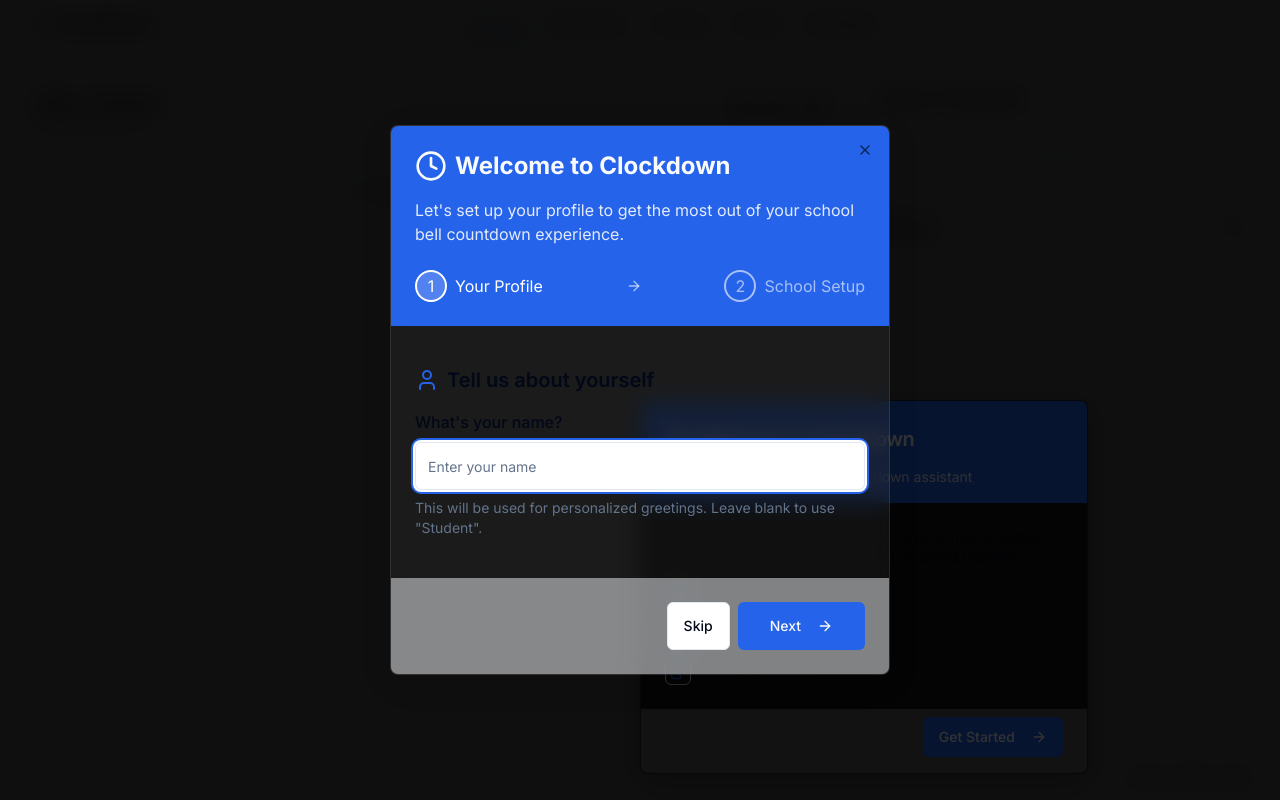
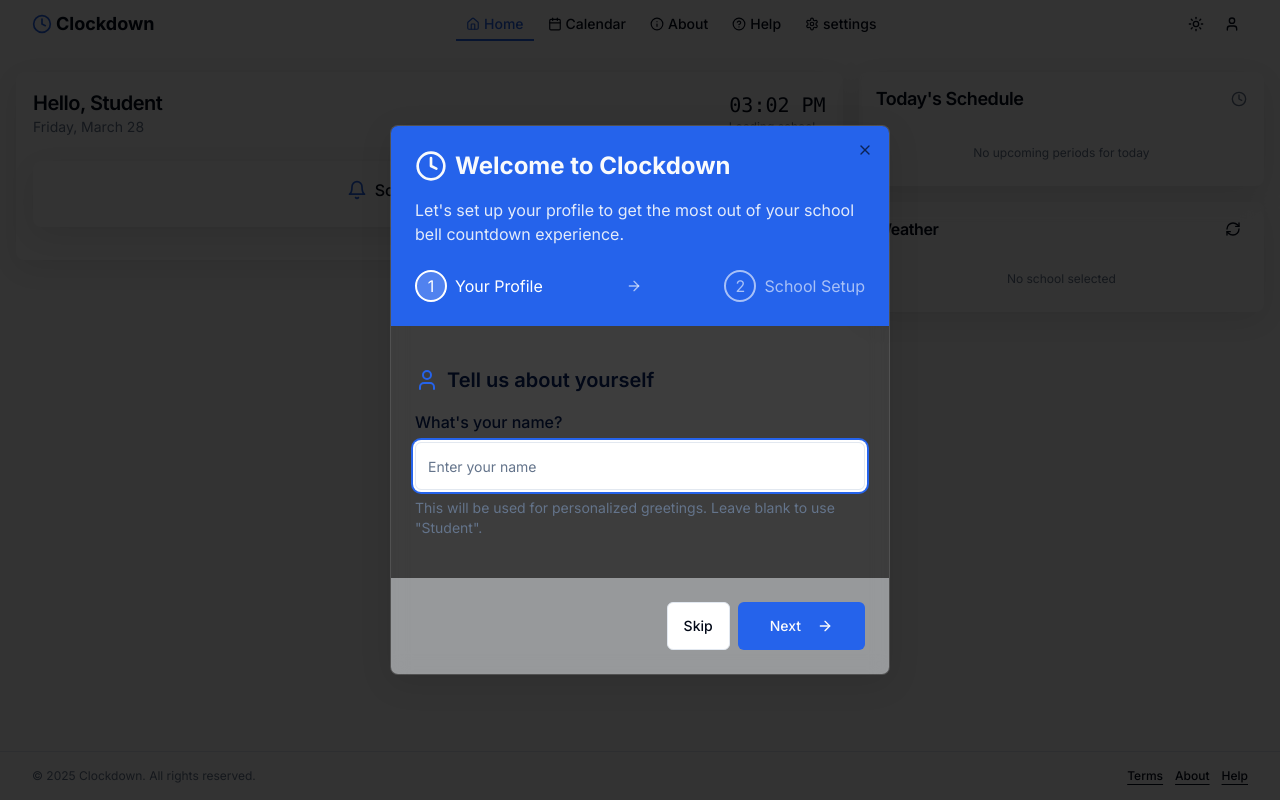
Before and after one commit to mohameodo/clockdown, a Next.js app: page / in a window 1280 px wide. Built offline with nearby package versions, Linux system fonts and the light colour scheme.

Commit message:
Update page.tsx

```diff
--- a/app/page.tsx
+++ b/app/page.tsx
@@ -7,7 +7,6 @@ export default function Home() {
     <>
       <CountdownPage />
       <OnboardingModal />
-      <WelcomePopup />
     </>
   )
 }
```
